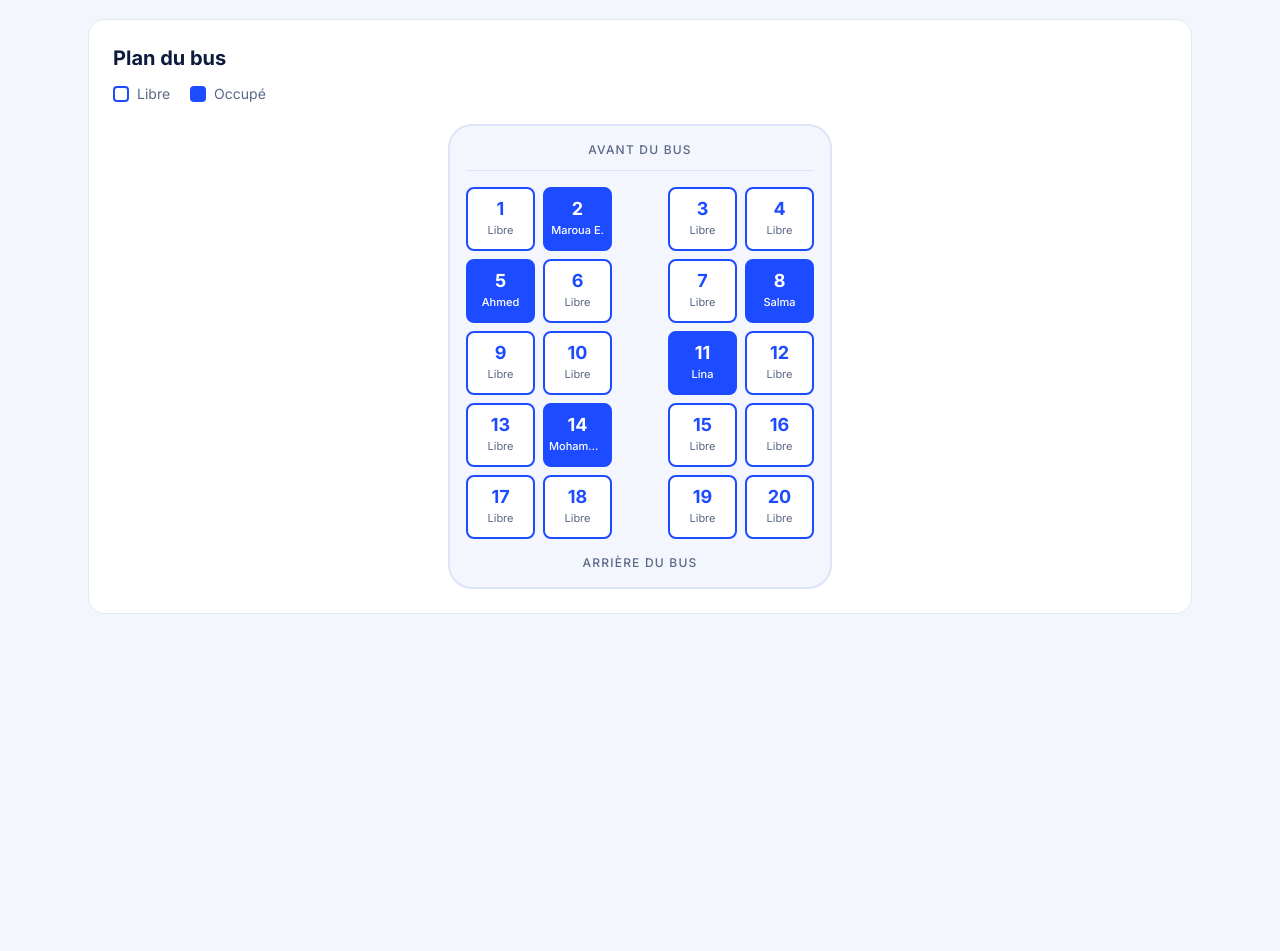
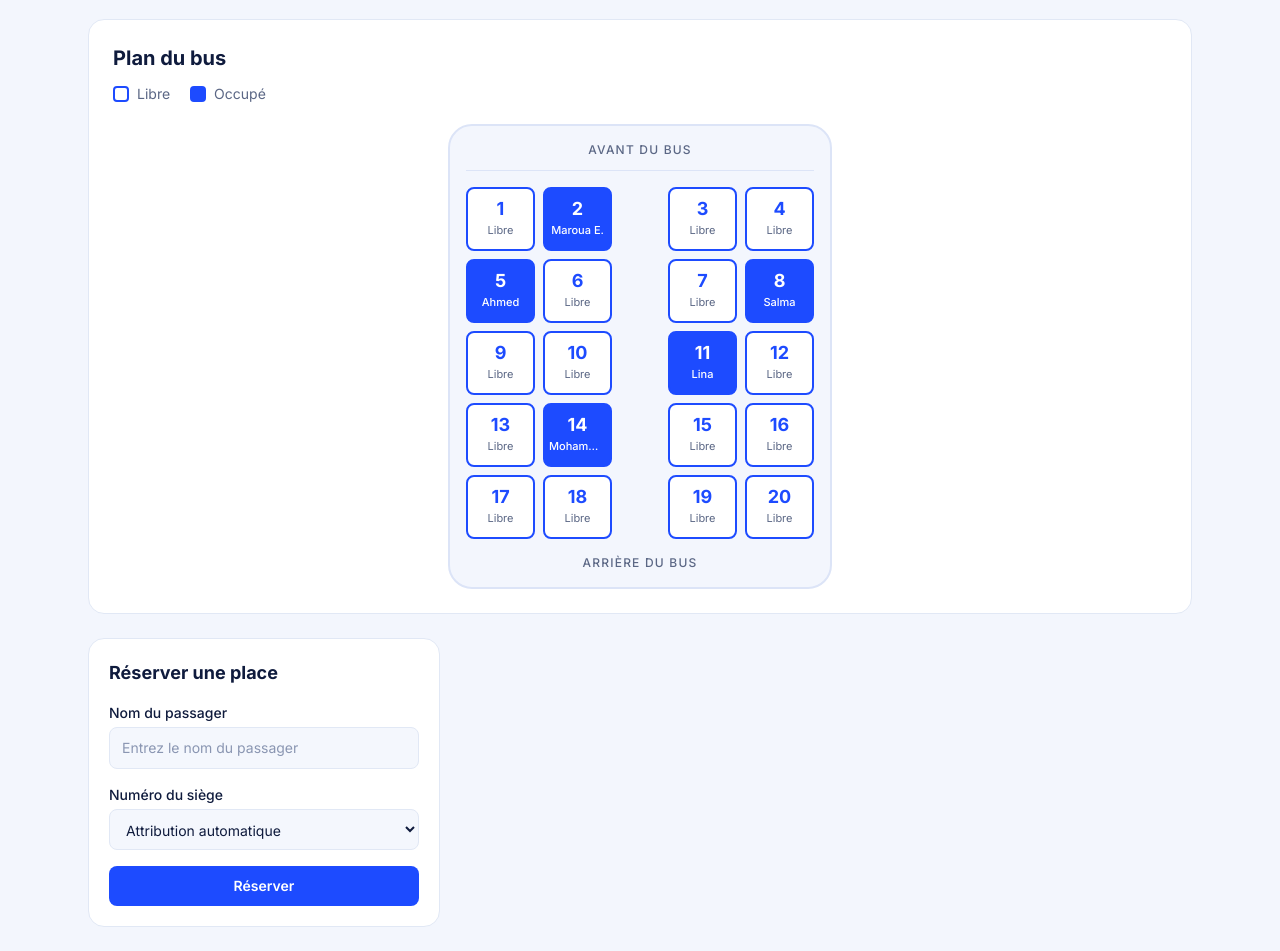
Before and after one commit to MAROUAELMILOUDI/BusDirect, a website: page index.html in a window 1280 px wide. Shown: the part 78-1029 px from the top of the page. Before the commit the page ends 800 px from the top, so only its background shows below. Drawn offline with nearby package versions, Linux system fonts and the light colour scheme.

Commit message:
Ajouter le formulaire de réservation

```diff
--- a/index.html
+++ b/index.html
@@ -143,6 +143,44 @@
         <p class="mt-4 text-center text-xs font-medium tracking-widest text-[#5B6785]">ARRIÈRE DU BUS</p>
       </div>
     </section>
+        <aside class="grid w-full gap-6 lg:grid-cols-3 lg:items-start">
+
+      <section class="rounded-2xl border border-[#E1E8F5] bg-white p-5">
+        <h2 class="text-lg font-bold text-[#0F1B3D]">Réserver une place</h2>
+        <form action="#" class="mt-4 flex flex-col gap-4">
+          <div>
+            <label for="reserver-nom" class="block text-sm font-medium text-[#0F1B3D]">Nom du passager</label>
+            <input id="reserver-nom" type="text" placeholder="Entrez le nom du passager" class="mt-1 w-full rounded-lg border border-[#E1E8F5] bg-[#F4F7FD] px-3 py-2.5 text-sm text-[#0F1B3D] placeholder:text-[#8A96B2] focus:border-[#1D4BFF] focus:outline-none focus:ring-2 focus:ring-[#1D4BFF]/30">
+          </div>
+          <div>
+            <label for="reserver-siege" class="block text-sm font-medium text-[#0F1B3D]">Numéro du siège</label>
+            <select id="reserver-siege" class="mt-1 w-full rounded-lg border border-[#E1E8F5] bg-[#F4F7FD] px-3 py-2.5 text-sm text-[#0F1B3D] placeholder:text-[#8A96B2] focus:border-[#1D4BFF] focus:outline-none focus:ring-2 focus:ring-[#1D4BFF]/30">
+              <option value="auto">Attribution automatique</option>
+              <option value="1">1</option>
+              <option value="2">2</option>
+              <option value="3">3</option>
+              <option value="4">4</option>
+              <option value="5">5</option>
+              <option value="6">6</option>
+              <option value="7">7</option>
+              <option value="8">8</option>
+              <option value="9">9</option>
+              <option value="10">10</option>
+              <option value="11">11</option>
+              <option value="12">12</option>
+              <option value="13">13</option>
+              <option value="14">14</option>
+              <option value="15">15</option>
+              <option value="16">16</option>
+              <option value="17">17</option>
+              <option value="18">18</option>
+              <option value="19">19</option>
+              <option value="20">20</option>
+            </select>
+          </div>
+          <button type="button" class="w-full rounded-lg bg-[#1D4BFF] px-4 py-2.5 text-sm font-semibold text-white hover:bg-[#1639CC] focus:outline-none focus:ring-2 focus:ring-[#1D4BFF] focus:ring-offset-2">Réserver</button>
+        </form>
+      </section>
   </main>
 </body>
 </html>
```
